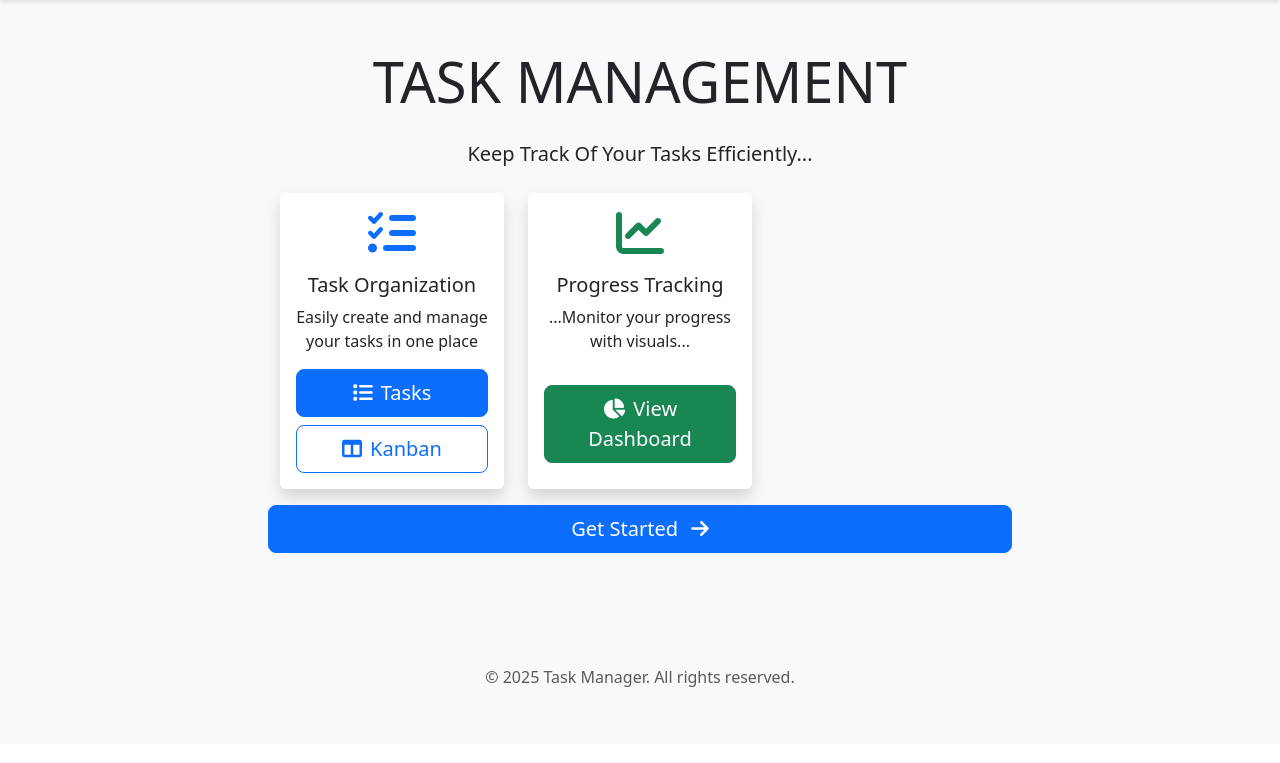
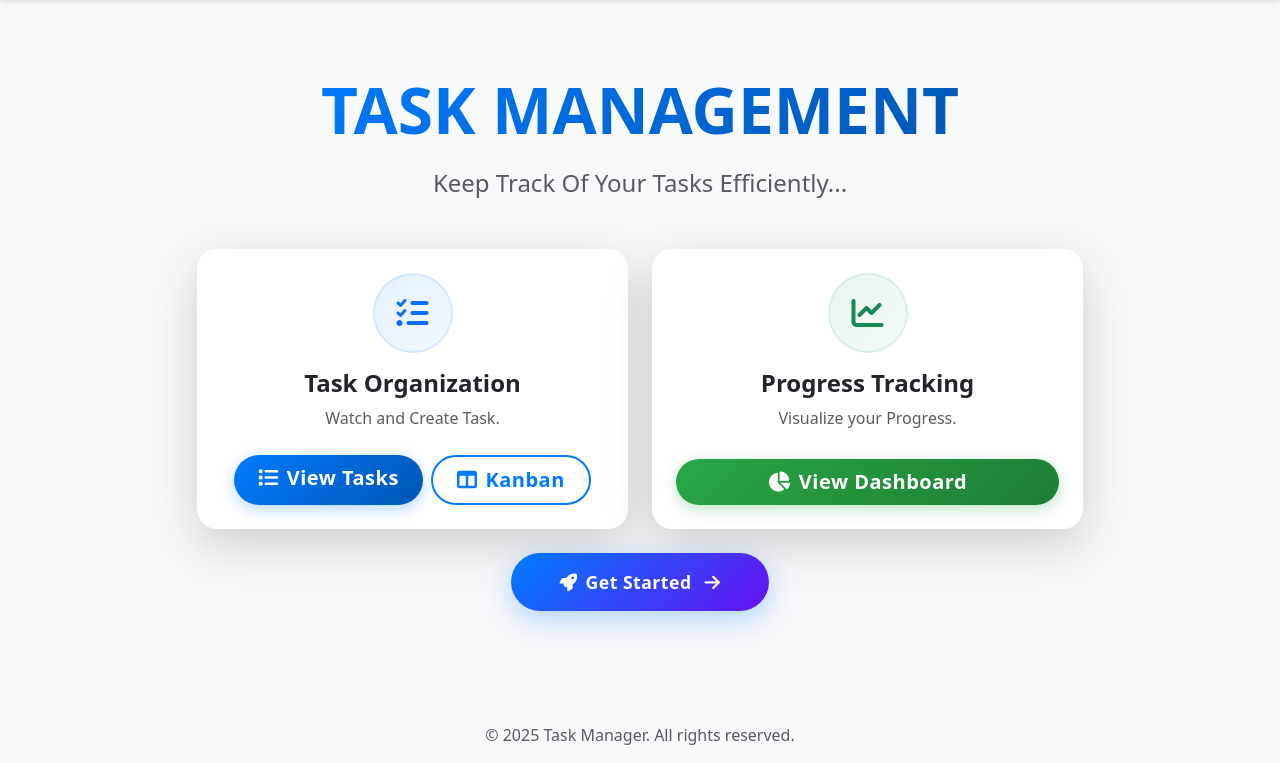
Before and after one commit to Shakilkhan24/Web-Project-Django, a Django app: page / in a window 1280 px wide. Shown: the part 56-819 px from the top of the page. Before the commit the page ends 743 px from the top, so only its background shows below. Run offline with Django 5.2, Linux system fonts and the light colour scheme.

Commit message:
modified the homepage to look good

```diff
--- a/tasks/templates/tasks/home.html
+++ b/tasks/templates/tasks/home.html
@@ -1,73 +1,246 @@
 {% extends "base.html" %}
+{% block content %}
+<div class="container-fluid px-4 py-5">
+    <!-- Hero Section -->
+    <div class="row justify-content-center text-center mb-4">
+        <div class="col-lg-8">
+            <h1 class="display-3 fw-bold mb-3 text-gradient">TASK MANAGEMENT</h1>
+            <p class="lead fs-4 text-muted mb-4">Keep Track Of Your Tasks Efficiently...</p>
+        </div>
+    </div>
 
-{% block content %}
-<div class="container mt-5">
-    <div class="row justify-content-center">
-        <div class="col-md-8 text-center">
-            <h1 class="display-4 mb-4">TASK MANAGEMENT</h1>
-            <p class="lead mb-4">Keep Track Of Your Tasks Efficiently...</p>
-
-            <div class="row g-4 mb-5">
-                <div class="col-md-4">
-                    <div class="card h-100 border-0 shadow task-org-card">
-                        <div class="card-body">
-                            <i class="fas fa-tasks fa-3x mb-3 text-primary"></i>
-                            <h5 class="card-title">Task Organization</h5>
-                            <p class="card-text">Easily create and manage your tasks in one place</p>
-                            <div class="mt-3 d-flex flex-wrap gap-2">
-                                <a href="{% url 'task_list' %}" class="btn btn-primary btn-lg flex-grow-1">
-                                    <i class="fas fa-list me-2"></i>Tasks
-                                </a>
-                                <a href="{% url 'kanban' %}" class="btn btn-outline-primary btn-lg flex-grow-1">
-                                    <i class="fas fa-columns me-2"></i>Kanban
-                                </a>
-                            </div>
+    <!-- Feature Cards Section -->
+    <div class="row justify-content-center g-4 mb-4">
+        <div class="col-lg-5 col-md-6">
+            <!-- Task Organization Card -->
+            <div class="card border-0 shadow-lg h-100 task-org-card feature-card">
+                <div class="card-body d-flex flex-column p-4">
+                    <div class="text-center mb-4">
+                        <div class="icon-circle mx-auto mb-3">
+                            <i class="fas fa-tasks fa-2x text-primary"></i>
+                        </div>
+                        <h4 class="card-title fw-bold">Task Organization</h4>
+                        <p class="card-text text-muted">Watch and Create Task.</p>
+                    </div>
+                    <div class="mt-auto">
+                        <div class="d-grid gap-2 d-md-flex justify-content-center">
+                            <a href="{% url 'task_list' %}" class="btn btn-primary btn-lg rounded-pill px-4">
+                                <i class="fas fa-list me-2"></i>View Tasks
+                            </a>
+                            <a href="{% url 'kanban' %}" class="btn btn-outline-primary btn-lg rounded-pill px-4">
+                                <i class="fas fa-columns me-2"></i>Kanban
+                            </a>
                         </div>
                     </div>
                 </div>
-                <div class="col-md-4">
-                    <div class="card h-100 border-0 shadow progress-card">
-                        <div class="card-body">
-                            <i class="fas fa-chart-line fa-3x mb-3 text-success"></i>
-                            <h5 class="card-title">Progress Tracking</h5>
-                            <p class="card-text">...Monitor your progress with visuals...</p>
-                            <a href="{% url 'dashboard' %}" class="btn btn-success btn-lg mt-3 w-100">
+            </div>
+        </div>
+
+        <div class="col-lg-5 col-md-6">
+            <!-- Progress Tracking Card -->
+            <div class="card border-0 shadow-lg h-100 progress-card feature-card">
+                <div class="card-body d-flex flex-column p-4">
+                    <div class="text-center mb-4">
+                        <div class="icon-circle mx-auto mb-3">
+                            <i class="fas fa-chart-line fa-2x text-success"></i>
+                        </div>
+                        <h4 class="card-title fw-bold">Progress Tracking</h4>
+                        <p class="card-text text-muted">Visualize your Progress.</p>
+                    </div>
+                    <div class="mt-auto">
+                        <div class="d-grid">
+                            <a href="{% url 'dashboard' %}" class="btn btn-success btn-lg rounded-pill px-4">
                                 <i class="fas fa-chart-pie me-2"></i>View Dashboard
                             </a>
                         </div>
                     </div>
                 </div>
+            </div>
+        </div>
+    </div>
 
-
-            <a href="{% url 'task_list' %}" class="btn btn-primary btn-lg mt-3">
-                Get Started <i class="fas fa-arrow-right ms-2"></i>
+    <!-- Call to Action -->
+    <div class="row justify-content-center">
+        <div class="col-auto">
+            <a href="{% url 'task_list' %}" class="btn btn-primary btn-lg rounded-pill px-5 py-3 cta-button">
+                <i class="fas fa-rocket me-2"></i>Get Started
+                <i class="fas fa-arrow-right ms-2"></i>
             </a>
         </div>
     </div>
 </div>
 
 <style>
-.task-org-card:hover, .progress-card:hover {
-    transform: translateY(-5px);
-    transition: transform 0.2s ease-in-out;
+/* Enhanced color scheme and layout */
+.text-gradient {
+    background: linear-gradient(135deg, #007bff, #0056b3);
+    -webkit-background-clip: text;
+    -webkit-text-fill-color: transparent;
+    background-clip: text;
 }
 
-.card .btn {
-    min-width: 120px;
+/* Icon styling */
+.icon-circle {
+    width: 80px;
+    height: 80px;
+    border-radius: 50%;
+    background: linear-gradient(135deg, rgba(0, 123, 255, 0.1), rgba(0, 123, 255, 0.05));
+    display: flex;
+    align-items: center;
+    justify-content: center;
+    border: 2px solid rgba(0, 123, 255, 0.1);
 }
 
-.card .btn-lg {
-    padding: 0.5rem 1rem;
-    font-size: 1.25rem;
+.progress-card .icon-circle {
+    background: linear-gradient(135deg, rgba(40, 167, 69, 0.1), rgba(40, 167, 69, 0.05));
+    border: 2px solid rgba(40, 167, 69, 0.1);
 }
 
-.card .btn-primary, .card .btn-success, .card .btn-info {
-    border-radius: 0.5rem;
+/* Enhanced card styling */
+.feature-card {
+    border-radius: 20px;
+    backdrop-filter: blur(10px);
+    transition: all 0.3s cubic-bezier(0.4, 0, 0.2, 1);
+    position: relative;
+    overflow: hidden;
+    min-height: 280px;
 }
 
-.card .btn-primary:hover, .card .btn-success:hover, .card .btn-info:hover {
+.feature-card::before {
+    content: '';
+    position: absolute;
+    top: 0;
+    left: 0;
+    right: 0;
+    height: 4px;
+    background: linear-gradient(90deg, #007bff, #0056b3);
+    opacity: 0;
+    transition: opacity 0.3s ease;
+}
+
+.progress-card::before {
+    background: linear-gradient(90deg, #28a745, #1e7e34);
+}
+
+.feature-card:hover {
+    transform: translateY(-8px) scale(1.02);
+    box-shadow: 0 20px 40px rgba(0, 0, 0, 0.15) !important;
+}
+
+.feature-card:hover::before {
+    opacity: 1;
+}
+
+/* Button enhancements */
+.btn {
+    font-weight: 600;
+    letter-spacing: 0.5px;
+    transition: all 0.3s cubic-bezier(0.4, 0, 0.2, 1);
+    border: none;
+    position: relative;
+    overflow: hidden;
+}
+
+.btn::before {
+    content: '';
+    position: absolute;
+    top: 0;
+    left: -100%;
+    width: 100%;
+    height: 100%;
+    background: linear-gradient(90deg, transparent, rgba(255, 255, 255, 0.2), transparent);
+    transition: left 0.5s;
+}
+
+.btn:hover::before {
+    left: 100%;
+}
+
+.btn:hover {
     transform: translateY(-2px);
-    transition: transform 0.2s ease-in-out;
+    box-shadow: 0 8px 25px rgba(0, 0, 0, 0.15);
+}
+
+.btn-primary {
+    background: linear-gradient(135deg, #007bff, #0056b3);
+    box-shadow: 0 4px 15px rgba(0, 123, 255, 0.3);
+}
+
+.btn-primary:hover {
+    background: linear-gradient(135deg, #0056b3, #004085);
+    box-shadow: 0 8px 25px rgba(0, 123, 255, 0.4);
+}
+
+.btn-success {
+    background: linear-gradient(135deg, #28a745, #1e7e34);
+    box-shadow: 0 4px 15px rgba(40, 167, 69, 0.3);
+}
+
+.btn-success:hover {
+    background: linear-gradient(135deg, #1e7e34, #155724);
+    box-shadow: 0 8px 25px rgba(40, 167, 69, 0.4);
+}
+
+.btn-outline-primary {
+    border: 2px solid #007bff;
+    color: #007bff;
+    background: transparent;
+}
+
+.btn-outline-primary:hover {
+    background: linear-gradient(135deg, #007bff, #0056b3);
+    border-color: transparent;
+    color: white;
+}
+
+/* CTA Button special styling */
+.cta-button {
+    background: linear-gradient(135deg, #007bff, #6610f2);
+    font-size: 1.1rem;
+    font-weight: 700;
+    box-shadow: 0 8px 30px rgba(0, 123, 255, 0.3);
+}
+
+.cta-button:hover {
+    background: linear-gradient(135deg, #6610f2, #007bff);
+    transform: translateY(-3px) scale(1.05);
+    box-shadow: 0 12px 40px rgba(0, 123, 255, 0.4);
+}
+
+/* Responsive adjustments */
+@media (max-width: 768px) {
+    .display-3 {
+        font-size: 2.5rem;
+    }
+
+    .feature-card {
+        margin-bottom: 2rem;
+    }
+
+    .btn-lg {
+        font-size: 1rem;
+        padding: 0.75rem 1.5rem;
+    }
+}
+
+/* Smooth animations */
+@keyframes fadeInUp {
+    from {
+        opacity: 0;
+        transform: translateY(30px);
+    }
+    to {
+        opacity: 1;
+        transform: translateY(0);
+    }
+}
+
+.feature-card {
+    animation: fadeInUp 0.6s ease-out;
+}
+
+.feature-card:nth-child(2) {
+    animation-delay: 0.1s;
 }
 </style>
 {% endblock %}
```
Also changed, not shown: tasks/templates/account/logout.html (+7 -7 lines), db.sqlite3.
